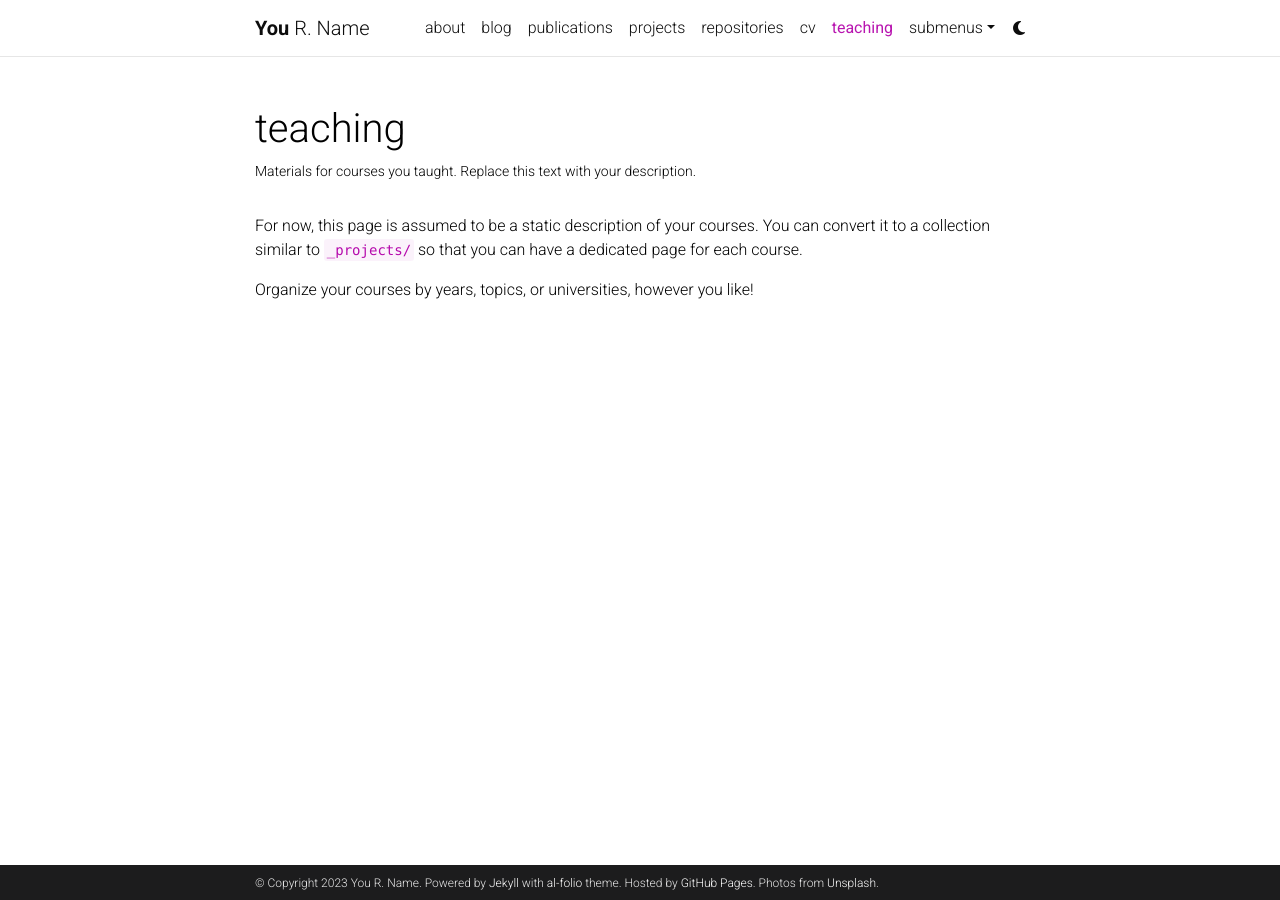
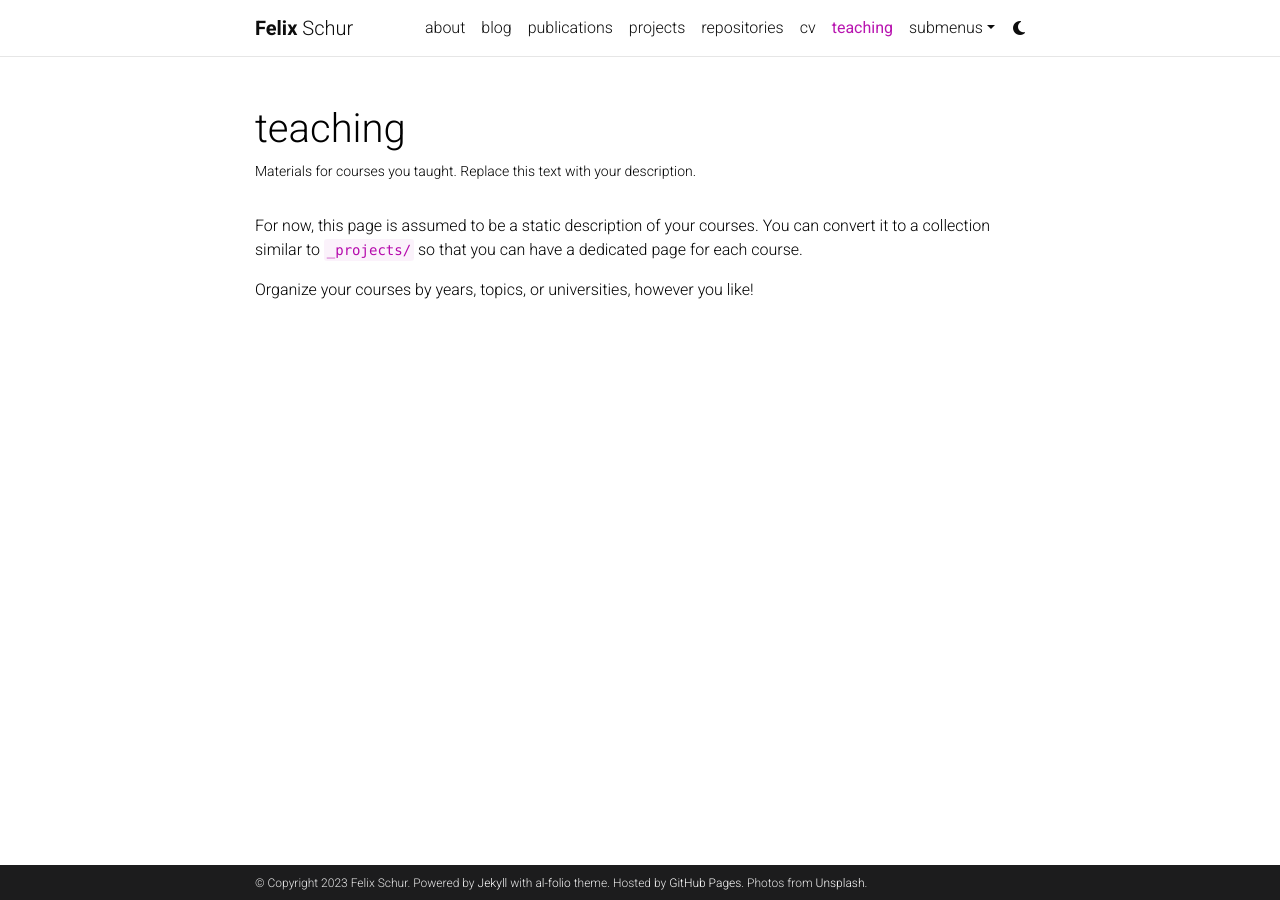
Before and after one commit to fschur/fschur.github.io, a Jekyll site: the page built from _pages/teaching.md, in a window 1280 px wide. Built offline with Jekyll 4.4.1, drawn with Linux system fonts in a browser that asks for light colours; comment, search, counter and statistics services are not loaded; a style sheet for code colours, icons or effects is not loaded.

Commit message:
Update _config.yml

```diff
--- a/_config.yml
+++ b/_config.yml
@@ -3,9 +3,9 @@
 # -----------------------------------------------------------------------------
 
 title: blank # the website title (if blank, full name will be used instead)
-first_name: You
-middle_name: R.
-last_name: Name
+first_name: Felix
+middle_name:
+last_name: Schur
 email: you@example.com
 description: > # the ">" symbol means to ignore newlines until "footer_text:"
   A simple, whitespace theme for academics. Based on [*folio](https://github.com/bogoli/-folio) design.
@@ -18,8 +18,8 @@
 lang: en # the language of your site (for example: en, fr, cn, ru, etc.)
 icon: ⚛️  # the emoji used as the favicon (alternatively, provide image name in /assets/img/)
 
-url: https://alshedivat.github.io # the base hostname & protocol for your site
-baseurl: /al-folio # the subpath of your site, e.g. /blog/
+url: https://fschur.github.io # the base hostname & protocol for your site
+baseurl: # the subpath of your site, e.g. /blog/
 last_updated: false # set to true if you want to display last updated in the footer
 impressum_path:  # set to path to include impressum link in the footer, use the same path as permalink in a page, helps to conform with EU GDPR
 
```
